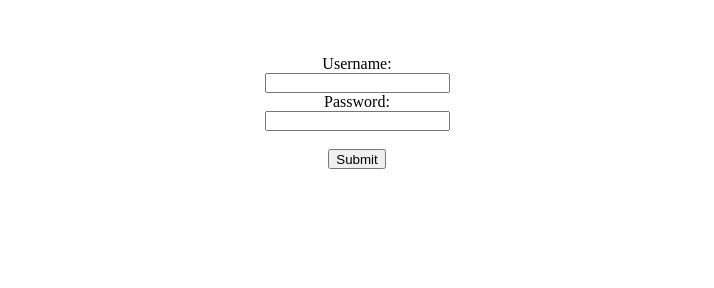
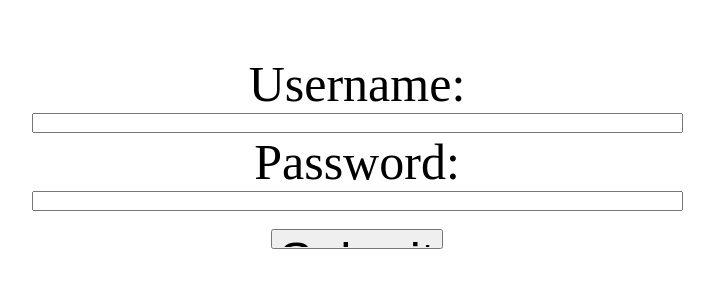
Before and after one commit to BigCheddda/w2tst2, a plain HTML site: page index.html in a window 1280 px wide. Shown: the part 80-368 px from the top of the page, without its empty margins (283-997 px from the left). Drawn offline with Linux system fonts and the light colour scheme.

Commit message:
Update index.html

```diff
--- a/index.html
+++ b/index.html
@@ -2,10 +2,10 @@
   <title>Sign In</title>
   <h1 align="center" style="font-size:60px; font-family:Times New Roman;">Sign In</h1><br>
 <form align="center" action="/action_page.php">
-  <label for="fname" style="height:20px;font-size:50px:">Username:</label><br>
-  <input type="text" id="fname" name="fname" style="height:20px;font-size:50px:" value=""><br>
-  <label for="lname" style="height:20px;font-size:50px:">Password:</label><br>
-  <input type="text" id="lname" name="lname" style="height:20px;font-size:50px:" value=""><br><br>
-  <input type="submit" value="Submit" style="height:20px;font-size:50px:">
+  <label for="fname" style="height:20px;font-size:50px;     ">Username:</label><br>
+  <input type="text" id="fname" name="fname" style="height:20px;font-size:50px;" value=""><br>
+  <label for="lname" style="height:20px;font-size:50px;">Password:</label><br>
+  <input type="text" id="lname" name="lname" style="height:20px;font-size:50px;" value=""><br><br>
+  <input type="submit" value="Submit" style="height:20px;font-size:50px;">
 </form>
 </html>
```
